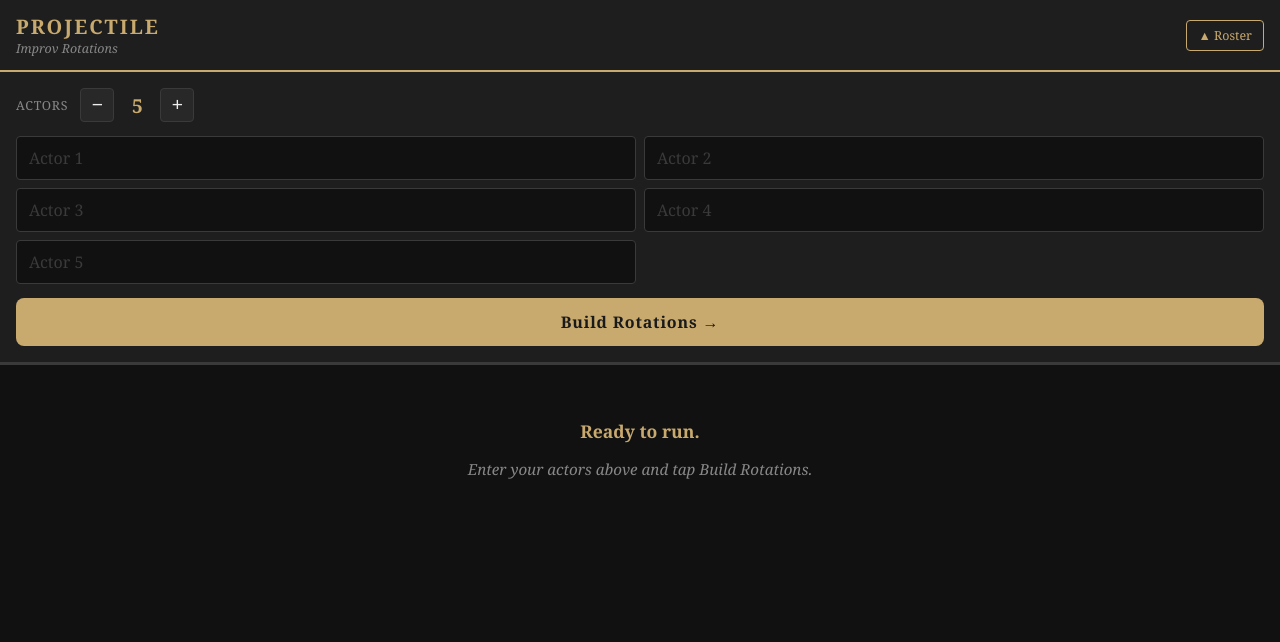
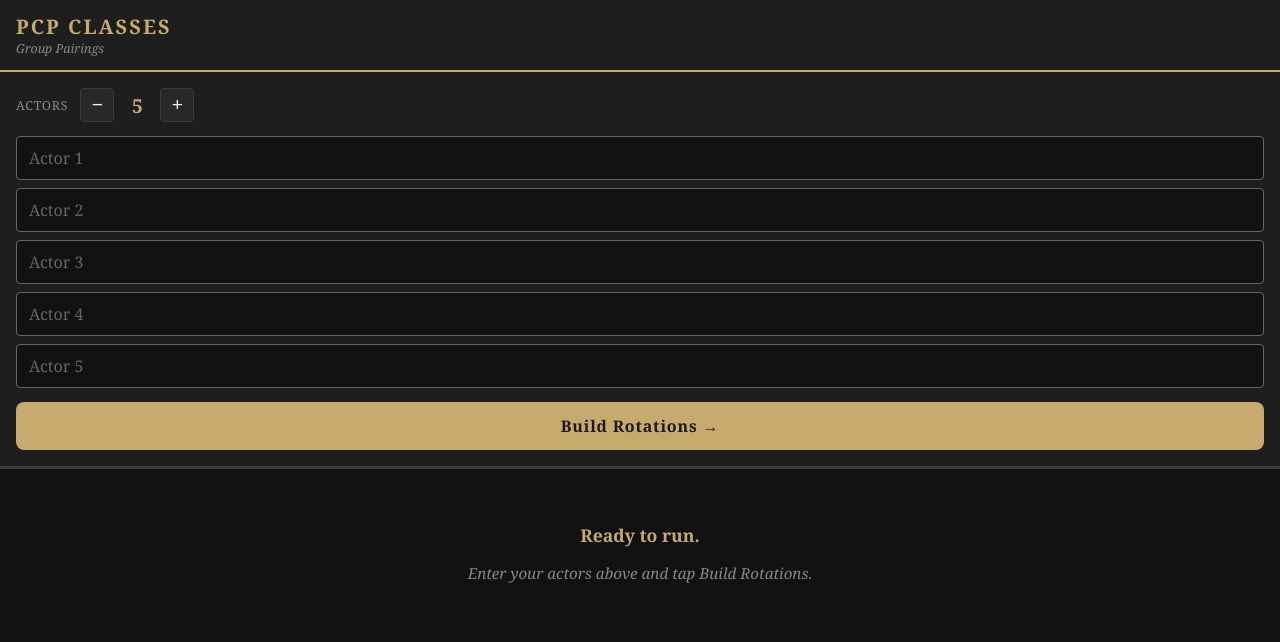
Before and after one commit to mtdaveo/pcp-class-rotations, a plain HTML site: page index.html in a window 1280 px wide. Drawn offline with Linux system fonts and the light colour scheme.

Commit message:
outside contrast, etc

```diff
--- a/index.html
+++ b/index.html
@@ -3,7 +3,7 @@
 <head>
 <meta charset="UTF-8">
 <meta name="viewport" content="width=device-width, initial-scale=1.0, maximum-scale=1.0, user-scalable=no">
-<title>Improv Rotations</title>
+<title>PCP Classes</title>
 <style>
   :root {
     --bg: #111111;
@@ -46,31 +46,14 @@
     font-style: italic;
     white-space: nowrap;
   }
-  .roster-toggle {
-    margin-left: auto;
-    background: none;
-    border: 1px solid var(--border);
-    border-radius: 4px;
-    color: var(--muted);
-    font-family: 'Georgia', serif;
-    font-size: 0.78rem;
-    padding: 6px 11px;
-    cursor: pointer;
-    white-space: nowrap;
-    transition: all 0.15s;
-  }
-  .roster-toggle:hover, .roster-toggle.open { border-color: var(--accent); color: var(--accent); }
+
 
   /* ── Roster Panel ── */
   .roster-panel {
     background: var(--surface);
     border-bottom: 2px solid var(--border);
-    padding: 0 16px;
-    overflow: hidden;
-    max-height: 0;
-    transition: max-height 0.25s ease, padding 0.25s ease;
+    padding: 16px;
   }
-  .roster-panel.open { max-height: 600px; padding: 16px; }
 
   .count-row {
     display: flex;
@@ -110,14 +93,14 @@
   }
 
   .name-grid {
-    display: grid;
-    grid-template-columns: 1fr 1fr;
+    display: flex;
+    flex-direction: column;
     gap: 8px;
     margin-bottom: 14px;
   }
   .name-input {
     background: var(--bg);
-    border: 1px solid var(--border);
+    border: 1px solid #666;
     border-radius: 4px;
     color: var(--text);
     font-family: 'Georgia', serif;
@@ -128,7 +111,7 @@
     width: 100%;
   }
   .name-input:focus { border-color: var(--accent); }
-  .name-input::placeholder { color: var(--border); }
+  .name-input::placeholder { color: #666; }
 
   .generate-btn {
     width: 100%;
@@ -210,7 +193,7 @@
     background: rgba(200, 169, 110, 0.05);
   }
   .game-row.is-done {
-    opacity: 0.18;
+    opacity: 0.35;
   }
 
   .game-pip {
@@ -269,10 +252,9 @@
 
 <div class="app-header">
   <div>
-    <h1>Projectile</h1>
-    <div class="subtitle">Improv Rotations</div>
+    <h1>PCP Classes</h1>
+    <div class="subtitle">Group Pairings</div>
   </div>
-  <button class="roster-toggle open" id="rosterToggle" onclick="toggleRoster()">▲ Roster</button>
 </div>
 
 <div class="roster-panel open" id="rosterPanel">
@@ -296,15 +278,6 @@
 <script>
 let actorCount = 5;
 let sections = {}; // k → [{combo, done}]
-
-// ── Roster toggle ──
-function toggleRoster() {
-  const panel = document.getElementById('rosterPanel');
-  const btn   = document.getElementById('rosterToggle');
-  const isOpen = panel.classList.toggle('open');
-  btn.textContent = isOpen ? '▲ Roster' : '▼ Roster';
-  btn.classList.toggle('open', isOpen);
-}
 
 // ── Actor count ──
 function changeCount(d) {
@@ -383,13 +356,6 @@ function generate() {
     const combos = orderCombos(getCombinations(names, k));
     sections[k] = combos.map(combo => ({ combo, done: false }));
   });
-
-  // Collapse roster
-  const panel = document.getElementById('rosterPanel');
-  const btn   = document.getElementById('rosterToggle');
-  panel.classList.remove('open');
-  btn.textContent = '▼ Roster';
-  btn.classList.remove('open');
 
   renderAll();
 }
```
